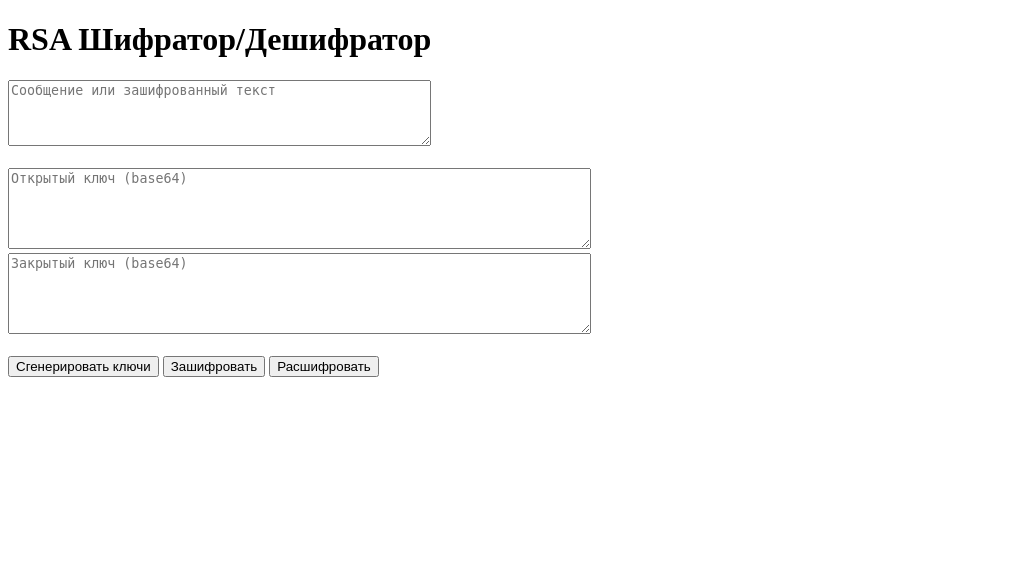
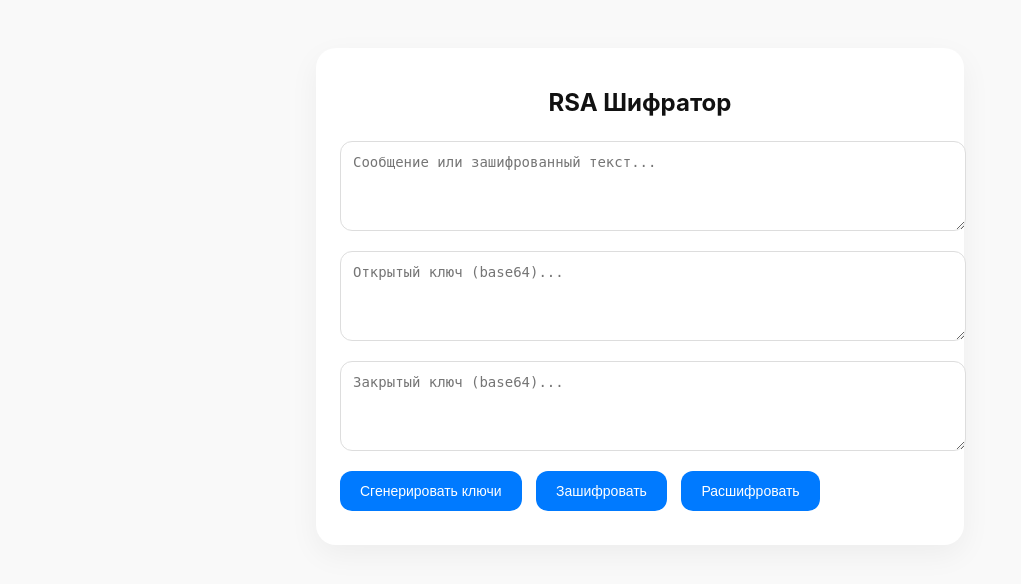
Before and after one commit to veshchiy912/rsa-web, a Flask app: page / in a window 1280 px wide. Shown: the top 584 px of the page, without its empty margins (0-1021 px from the left). Run offline with Flask 3, Linux system fonts and the light colour scheme.

Commit message:
Update index.html

```diff
--- a/templates/index.html
+++ b/templates/index.html
@@ -2,31 +2,100 @@
 <html lang="ru">
 <head>
   <meta charset="UTF-8">
+  <meta name="viewport" content="width=device-width, initial-scale=1.0">
   <title>RSA Шифратор</title>
+  <style>
+    body {
+      font-family: -apple-system, BlinkMacSystemFont, 'Segoe UI', Roboto, Helvetica, Arial, sans-serif;
+      background-color: #f9f9f9;
+      color: #111;
+      display: flex;
+      justify-content: center;
+      padding: 40px 16px;
+    }
+    .container {
+      max-width: 600px;
+      width: 100%;
+      background: #fff;
+      padding: 24px;
+      border-radius: 20px;
+      box-shadow: 0 10px 30px rgba(0,0,0,0.05);
+    }
+    h1 {
+      font-size: 24px;
+      margin-bottom: 24px;
+      text-align: center;
+    }
+    textarea {
+      width: 100%;
+      padding: 12px;
+      border: 1px solid #ddd;
+      border-radius: 12px;
+      resize: vertical;
+      margin-bottom: 16px;
+      font-size: 14px;
+    }
+    button {
+      appearance: none;
+      border: none;
+      padding: 12px 20px;
+      border-radius: 12px;
+      background: #007aff;
+      color: #fff;
+      font-size: 14px;
+      font-weight: 500;
+      cursor: pointer;
+      margin-right: 10px;
+      margin-bottom: 10px;
+    }
+    button:hover {
+      background: #005ee0;
+    }
+    pre {
+      background: #f0f0f5;
+      padding: 12px;
+      border-radius: 12px;
+      overflow-x: auto;
+      white-space: pre-wrap;
+      word-wrap: break-word;
+    }
+    .error {
+      color: #c00;
+      font-weight: 500;
+      margin-top: 12px;
+    }
+    .result {
+      margin-top: 20px;
+    }
+  </style>
 </head>
 <body>
-  <h1>RSA Шифратор/Дешифратор</h1>
+  <div class="container">
+    <h1>RSA Шифратор</h1>
     <form method="post">
-    <textarea name="message" rows="4" cols="50" placeholder="Сообщение или зашифрованный текст"></textarea><br><br>
+      <textarea name="message" rows="4" placeholder="Сообщение или зашифрованный текст...">{{ request.form.message or '' }}</textarea>
 
-    <textarea name="public_key" rows="5" cols="70" placeholder="Открытый ключ (base64)">
-{{ public_pem }}</textarea><br>
+      <textarea name="public_key" rows="4" placeholder="Открытый ключ (base64)...">{{ public_pem }}</textarea>
 
-    <textarea name="private_key" rows="5" cols="70" placeholder="Закрытый ключ (base64)">
-{{ private_pem }}</textarea><br><br>
+      <textarea name="private_key" rows="4" placeholder="Закрытый ключ (base64)...">{{ private_pem }}</textarea>
 
+      <div>
         <button type="submit" name="action" value="generate">Сгенерировать ключи</button>
         <button type="submit" name="action" value="encrypt">Зашифровать</button>
         <button type="submit" name="action" value="decrypt">Расшифровать</button>
+      </div>
     </form>
 
     {% if result %}
+    <div class="result">
       <h2>Результат:</h2>
       <pre>{{ result }}</pre>
+    </div>
     {% endif %}
 
     {% if error %}
-    <h2 style="color:red;">{{ error }}</h2>
+    <div class="error">{{ error }}</div>
     {% endif %}
+  </div>
 </body>
 </html>
```
Lines whose indentation alone changed are shown as unchanged.
